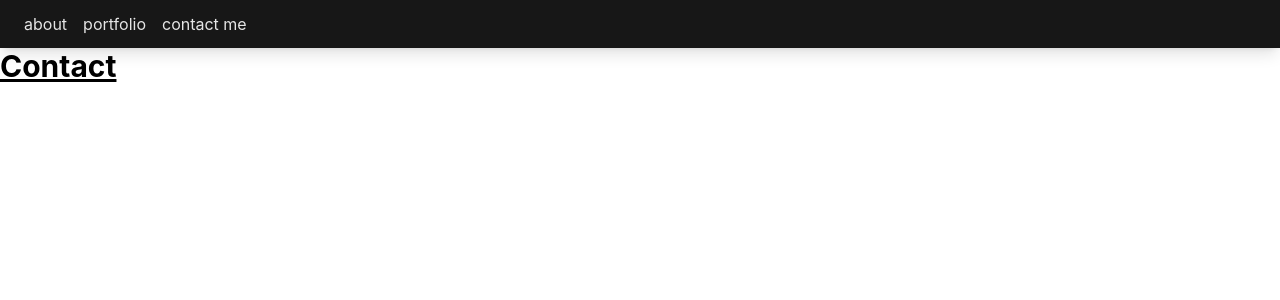
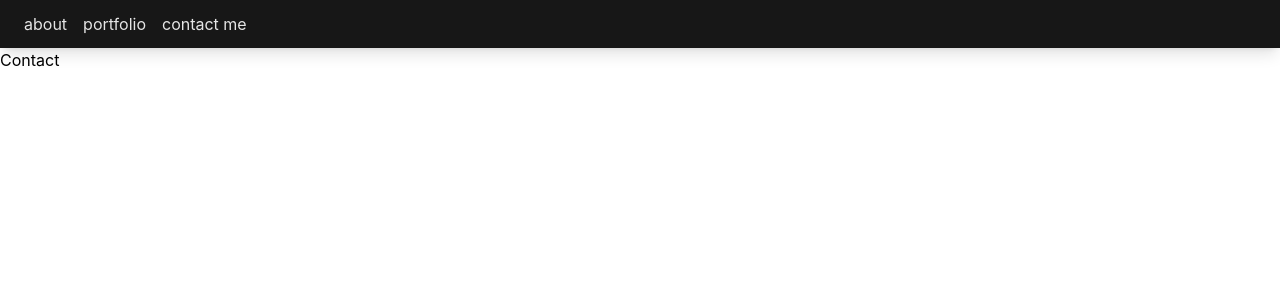
Before and after one commit to maiaferrer/my-react-portfolio, a React (Create React App) app: page / in a window 1280 px wide. Both pictures are taken after a click on the button "contact me". Shown: the top 300 px of the page. Built offline with nearby package versions, Linux system fonts and the light colour scheme.

Commit message:
adding background styling

```diff
--- a/public/index.html
+++ b/public/index.html
@@ -10,35 +10,15 @@
       content="Web site created using create-react-app"
     />
     <link rel="apple-touch-icon" href="%PUBLIC_URL%/logo192.png" />
-    <!--
-      manifest.json provides metadata used when your web app is installed on a
-      user's mobile device or desktop. See https://developers.google.com/web/fundamentals/web-app-manifest/
-    -->
     <link rel="manifest" href="%PUBLIC_URL%/manifest.json" />
-    <!--
-      Notice the use of %PUBLIC_URL% in the tags above.
-      It will be replaced with the URL of the `public` folder during the build.
-      Only files inside the `public` folder can be referenced from the HTML.
-
-      Unlike "/favicon.ico" or "favicon.ico", "%PUBLIC_URL%/favicon.ico" will
-      work correctly both with client-side routing and a non-root public URL.
-      Learn how to configure a non-root public URL by running `npm run build`.
-    -->
+    <script src="https://cdn.tailwindcss.com"></script>
 
     <title>Maia's Portfolio</title>
   </head>
-  <body className="bg-slate-800">
+  <body
+    className="bg-[radial-gradient(ellipse_at_bottom,_var(--tw-gradient-stops))] from-amber-200 via-violet-600 to-sky-900"
+  >
     <noscript>You need to enable JavaScript to run this app.</noscript>
     <div id="root"></div>
-    <!--
-      This HTML file is a template.
-      If you open it directly in the browser, you will see an empty page.
-
-      You can add webfonts, meta tags, or analytics to this file.
-      The build step will place the bundled scripts into the <body> tag.
-
-      To begin the development, run `npm start` or `yarn start`.
-      To create a production bundle, use `npm run build` or `yarn build`.
-    -->
   </body>
 </html>
--- a/src/components/About.js
+++ b/src/components/About.js
@@ -2,6 +2,6 @@ import React from 'react'
 
 export default function About() {
   return (
-    <div className="text-3xl font-bold underline">About</div>
+    <div className="bg-[radial-gradient(ellipse_at_bottom,_var(--tw-gradient-stops))] from-amber-200 via-violet-600 to-sky-900">About</div>
   )
 }
--- a/src/components/Contact.js
+++ b/src/components/Contact.js
@@ -2,6 +2,8 @@ import React from 'react'
 
 export default function Contact() {
   return (
-    <div className="text-3xl font-bold underline">Contact</div>
+    <div className="">
+      <h1>Contact</h1>
+      </div>
   )
 }
--- a/tailwind.config.js
+++ b/tailwind.config.js
@@ -2,7 +2,11 @@
 module.exports = {
   content: [ "./src/**/*.{js,jsx,ts,tsx}" ],
   theme: {
-    extend: {},
+    extend: {
+      colors: {
+
+      },
+    },
   },
   plugins: [],
 }
```
